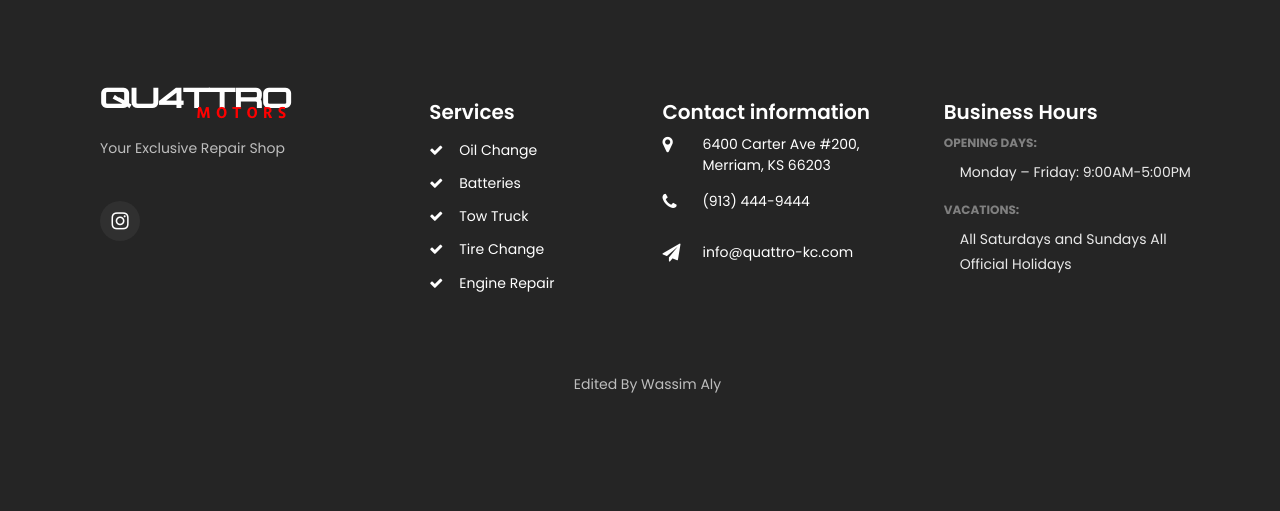
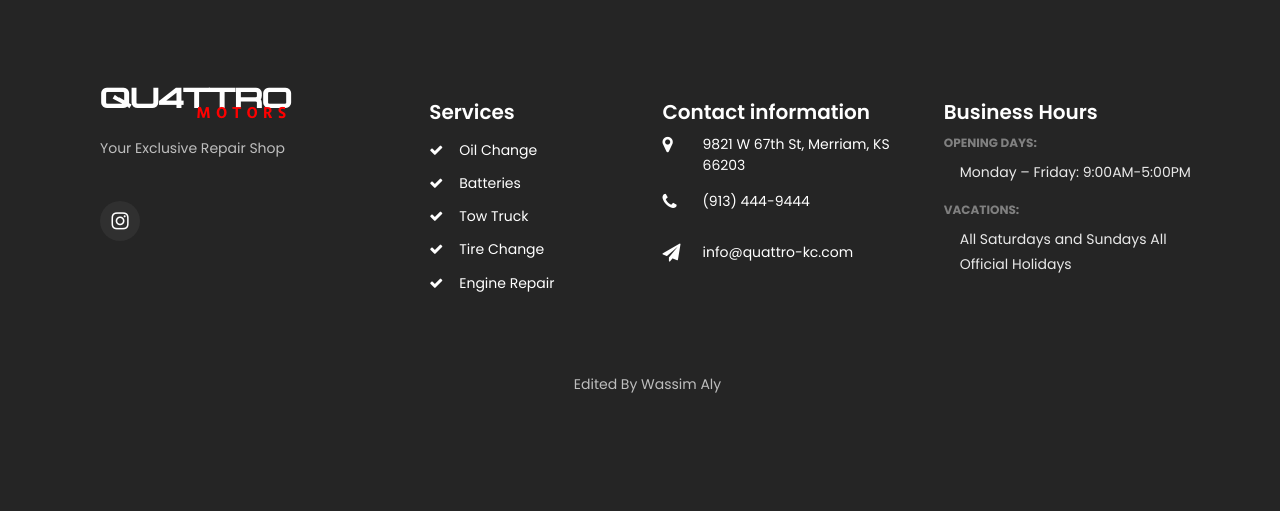
Before and after one commit to Wassimaly/Quattro-Motors, a Django app: page /about.html in a window 1280 px wide. Shown: the part 1275-1786 px from the top of the page. Run offline with Django 3.2, Linux system fonts and the light colour scheme; some libraries are stand-ins or nearby versions.

Commit message:
Update about.html address

```diff
--- a/website/templates/about.html
+++ b/website/templates/about.html
@@ -188,7 +188,7 @@
               <h2 class="ftco-heading-2">Contact information</h2>
               <div class="block-23 mb-3">
                 <ul>
-                  <li><span class="icon fa fa-map-marker"></span><span class="text"><a href="https://goo.gl/maps/TLkCmDRiedScoqtAA" target="_blank">6400 Carter Ave #200, Merriam, KS 66203</a></span></li>
+                  <li><span class="icon fa fa-map-marker"></span><span class="text"><a href="https://maps.app.goo.gl/hij4XR3YZ8s3rG7Z7" target="_blank">9821 W 67th St, Merriam, KS 66203</a></span></li>
                   <li><a href="tel:9134449444"><span class="icon fa fa-phone"></span><span class="text">(913) 444-9444</span></a></li>
                   <li><a href="mailto:info@quattro-kc.com"><span class="icon fa fa-paper-plane"></span><span class="text">info@quattro-kc.com</span></a></li>
                 </ul>
```
